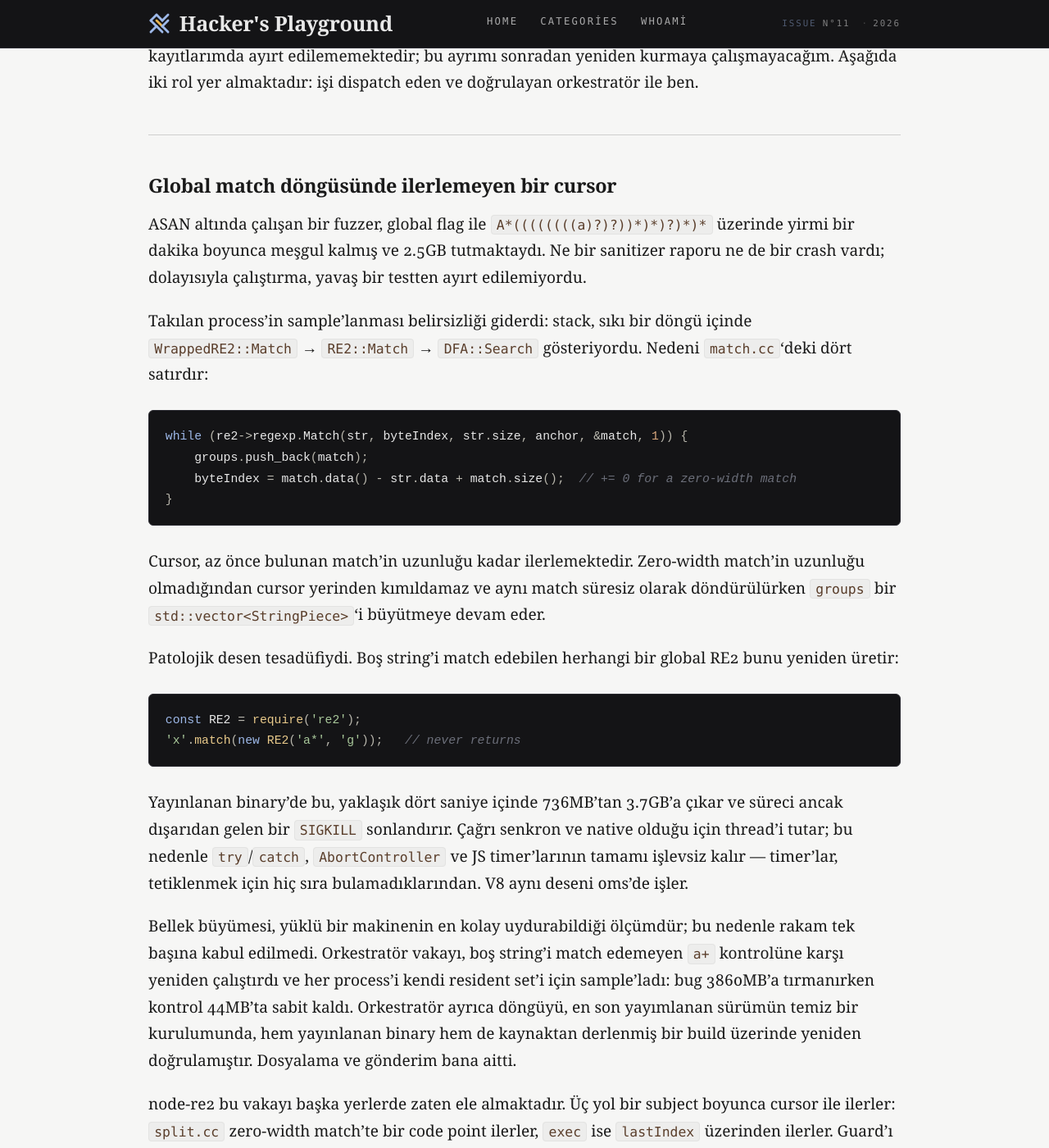
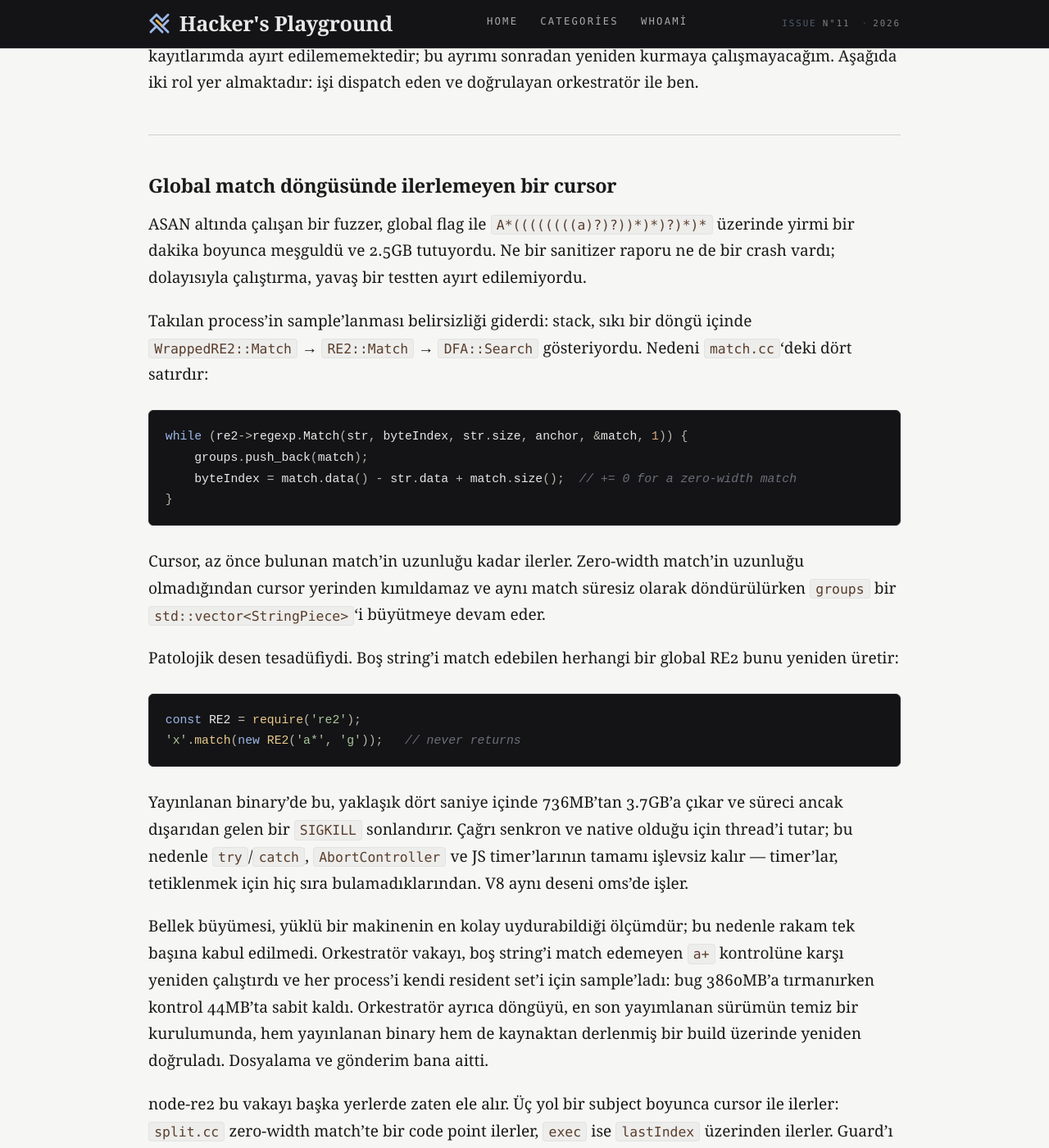
Before and after one commit to ataberk-xyz/ataberk-xyz.github.io, a Jekyll site: the page built from _tr/2026-08-07-four-cves-in-my-own-dependency-tree.md, in a window 1280 px wide and 1400 px high, scrolled down 1472 px. Shown: the whole window at 82% size. Built offline with Jekyll 4.4.1, drawn with Linux system fonts in a browser that asks for light colours; some of the changed text lies outside the part shown.

Commit message:
post: enforce consistent verb tense in TR translation
Mechanism/timeless statements in geniş zaman, investigation narrative in
belirli geçmiş; formal report voice confined to the intro block.

Co-Authored-By: Claude Fable 5 <noreply@anthropic.com>

````diff
--- a/_tr/2026-08-07-four-cves-in-my-own-dependency-tree.md
+++ b/_tr/2026-08-07-four-cves-in-my-own-dependency-tree.md
@@ -32,7 +32,7 @@ Atıfla ilgili bir not düşmek gerekir. re2 bulgularında hangi oturumun hangi
 
 ### Global match döngüsünde ilerlemeyen bir cursor
 
-ASAN altında çalışan bir fuzzer, global flag ile `A*((((((((a)?)?))*)*)?)*)*` üzerinde yirmi bir dakika boyunca meşgul kalmış ve 2.5GB tutmaktaydı. Ne bir sanitizer raporu ne de bir crash vardı; dolayısıyla çalıştırma, yavaş bir testten ayırt edilemiyordu.
+ASAN altında çalışan bir fuzzer, global flag ile `A*((((((((a)?)?))*)*)?)*)*` üzerinde yirmi bir dakika boyunca meşguldü ve 2.5GB tutuyordu. Ne bir sanitizer raporu ne de bir crash vardı; dolayısıyla çalıştırma, yavaş bir testten ayırt edilemiyordu.
 
 Takılan process'in sample'lanması belirsizliği giderdi: stack, sıkı bir döngü içinde `WrappedRE2::Match` → `RE2::Match` → `DFA::Search` gösteriyordu. Nedeni `match.cc`'deki dört satırdır:
 
@@ -43,7 +43,7 @@ while (re2->regexp.Match(str, byteIndex, str.size, anchor, &match, 1)) {
 }
 ```
 
-Cursor, az önce bulunan match'in uzunluğu kadar ilerlemektedir. Zero-width match'in uzunluğu olmadığından cursor yerinden kımıldamaz ve aynı match süresiz olarak döndürülürken `groups` bir `std::vector<StringPiece>`'i büyütmeye devam eder.
+Cursor, az önce bulunan match'in uzunluğu kadar ilerler. Zero-width match'in uzunluğu olmadığından cursor yerinden kımıldamaz ve aynı match süresiz olarak döndürülürken `groups` bir `std::vector<StringPiece>`'i büyütmeye devam eder.
 
 Patolojik desen tesadüfiydi. Boş string'i match edebilen herhangi bir global RE2 bunu yeniden üretir:
 
@@ -54,9 +54,9 @@ const RE2 = require('re2');
 
 Yayınlanan binary'de bu, yaklaşık dört saniye içinde 736MB'tan 3.7GB'a çıkar ve süreci ancak dışarıdan gelen bir `SIGKILL` sonlandırır. Çağrı senkron ve native olduğu için thread'i tutar; bu nedenle `try`/`catch`, `AbortController` ve JS timer'larının tamamı işlevsiz kalır — timer'lar, tetiklenmek için hiç sıra bulamadıklarından. V8 aynı deseni 0ms'de işler.
 
-Bellek büyümesi, yüklü bir makinenin en kolay uydurabildiği ölçümdür; bu nedenle rakam tek başına kabul edilmedi. Orkestratör vakayı, boş string'i match edemeyen `a+` kontrolüne karşı yeniden çalıştırdı ve her process'i kendi resident set'i için sample'ladı: bug 3860MB'a tırmanırken kontrol 44MB'ta sabit kaldı. Orkestratör ayrıca döngüyü, en son yayımlanan sürümün temiz bir kurulumunda, hem yayınlanan binary hem de kaynaktan derlenmiş bir build üzerinde yeniden doğrulamıştır. Dosyalama ve gönderim bana aitti.
+Bellek büyümesi, yüklü bir makinenin en kolay uydurabildiği ölçümdür; bu nedenle rakam tek başına kabul edilmedi. Orkestratör vakayı, boş string'i match edemeyen `a+` kontrolüne karşı yeniden çalıştırdı ve her process'i kendi resident set'i için sample'ladı: bug 3860MB'a tırmanırken kontrol 44MB'ta sabit kaldı. Orkestratör ayrıca döngüyü, en son yayımlanan sürümün temiz bir kurulumunda, hem yayınlanan binary hem de kaynaktan derlenmiş bir build üzerinde yeniden doğruladı. Dosyalama ve gönderim bana aitti.
 
-node-re2 bu vakayı başka yerlerde zaten ele almaktadır. Üç yol bir subject boyunca cursor ile ilerler: `split.cc` zero-width match'te bir code point ilerler, `exec` ise `lastIndex` üzerinden ilerler. Guard'ı yalnızca global `Match` yolu atlar. CVE-2026-68499, CWE-835, Medium 6.2, 1.25.2'de düzeltildi.
+node-re2 bu vakayı başka yerlerde zaten ele alır. Üç yol bir subject boyunca cursor ile ilerler: `split.cc` zero-width match'te bir code point ilerler, `exec` ise `lastIndex` üzerinden ilerler. Guard'ı yalnızca global `Match` yolu atlar. CVE-2026-68499, CWE-835, Medium 6.2, 1.25.2'de düzeltildi.
 
 > **Ders: aynı yapıyı kat eden alternatif yollar tek tek incelenmelidir.** Bir yapı birden fazla yerde kat ediliyorsa, bu yolların advance ve termination logic'leri karşılaştırılmalıdır. Diğer yolların taşıdığı guard'ı taşımayan yol, bug'ın bulunduğu yoldur; sıfır uzunluklu elemanlar da bunun klasik tetikleyicisidir.
 
````
Also changed, not shown: other parts of _tr/2026-08-07-four-cves-in-my-own-dependency-tree.md (+1 -1 lines).
